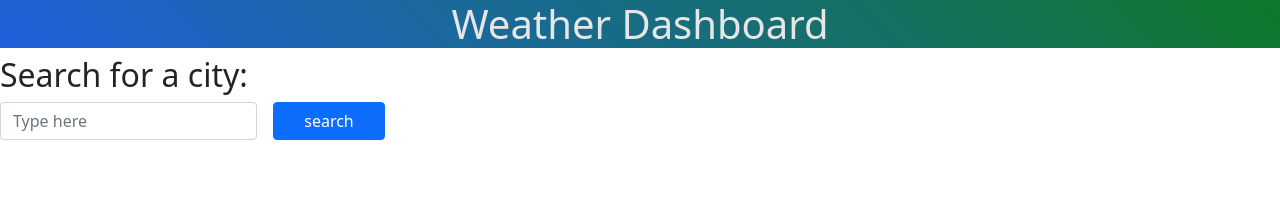
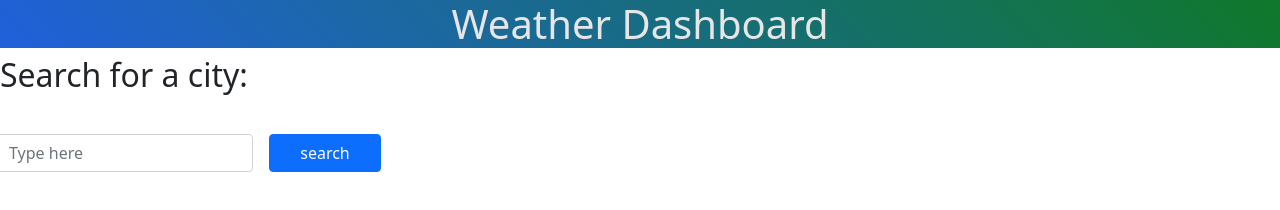
Before and after one commit to LaneNathan/weather-board, a plain HTML site: page index.html in a window 1280 px wide. Drawn offline with nearby package versions, Linux system fonts and the light colour scheme; files whose address does not match are found by name.

Commit message:
changed container to a row

```diff
--- a/index.html
+++ b/index.html
@@ -13,7 +13,7 @@
             <h1>Weather Dashboard</h1>
 
         </header>
-        <div class="search-container">
+        <div class="row">
             <h2>Search for a city:</h2>
             <form class="row g-3">
                 <div class="col-auto">
```
